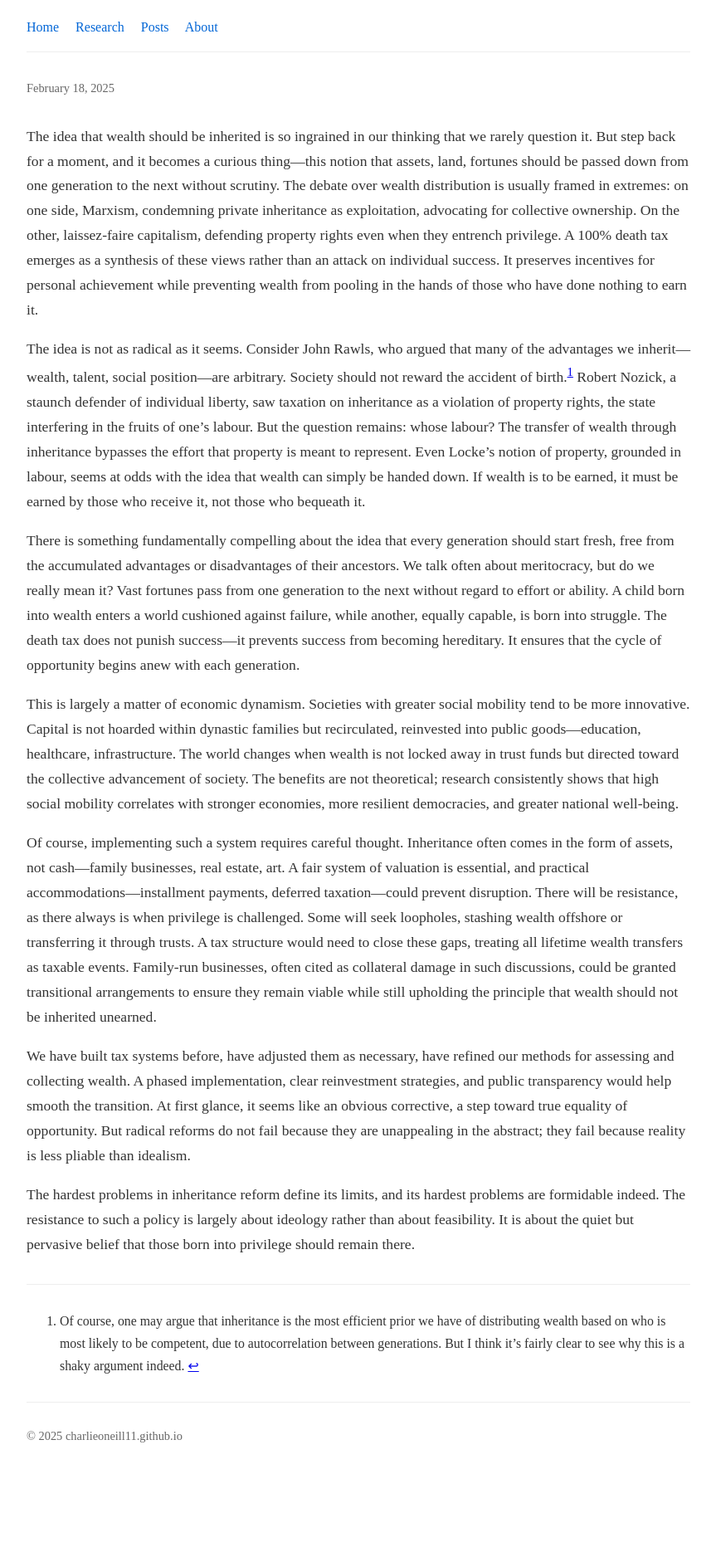
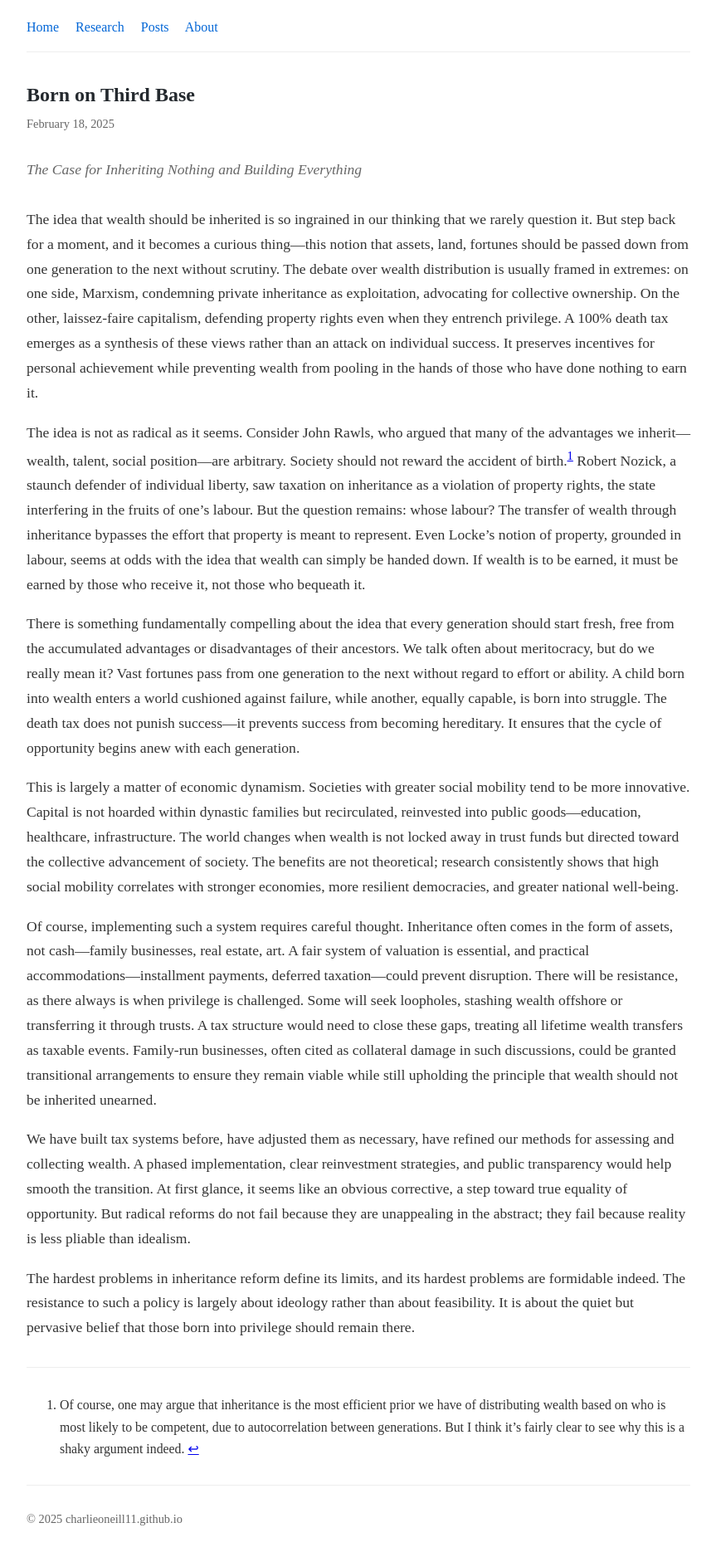
Before and after one commit to charlieoneill11/charlieoneill11.github.io, a Jekyll site: the page built from _posts/2025-02-18-deathtax.md, in a window 1280 px wide. Shown: the whole page at 83% size, without its empty margins (208-1071 px from the left). Built offline with Jekyll 4.4.1, drawn with Linux system fonts in a browser that asks for light colours; some web fonts are replaced; our own code applies the rules of GitHub Pages for plain Markdown files; before the commit the page ends 1776 px from its top, so only the background shows below that; some of the changed lines change nothing that is shown.

Commit message:
formatting

```diff
--- a/_posts/2025-02-18-deathtax.md
+++ b/_posts/2025-02-18-deathtax.md
@@ -1,8 +1,8 @@
 ---
 layout: post
-title: Born on Third Base: The Case for Inheriting Nothing and Building Everything
+title: Born on Third Base
 date: 2025-02-18
-description: What if every generation started from scratch?
+description: The Case for Inheriting Nothing and Building Everything
 ---
 
 The idea that wealth should be inherited is so ingrained in our thinking that we rarely question it. But step back for a moment, and it becomes a curious thing—this notion that assets, land, fortunes should be passed down from one generation to the next without scrutiny. The debate over wealth distribution is usually framed in extremes: on one side, Marxism, condemning private inheritance as exploitation, advocating for collective ownership. On the other, laissez-faire capitalism, defending property rights even when they entrench privilege. A 100% death tax emerges as a synthesis of these views rather than an attack on individual success. It preserves incentives for personal achievement while preventing wealth from pooling in the hands of those who have done nothing to earn it.
```
